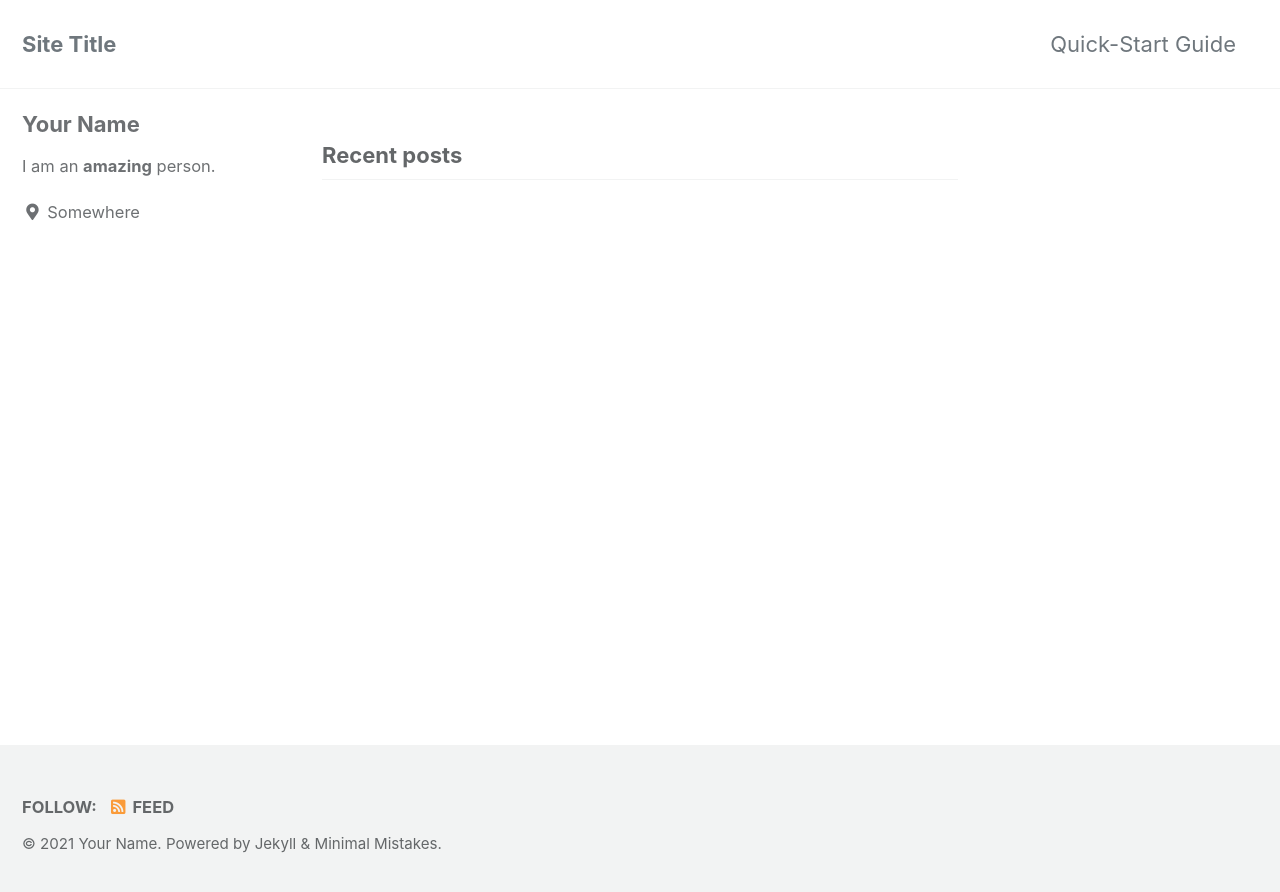
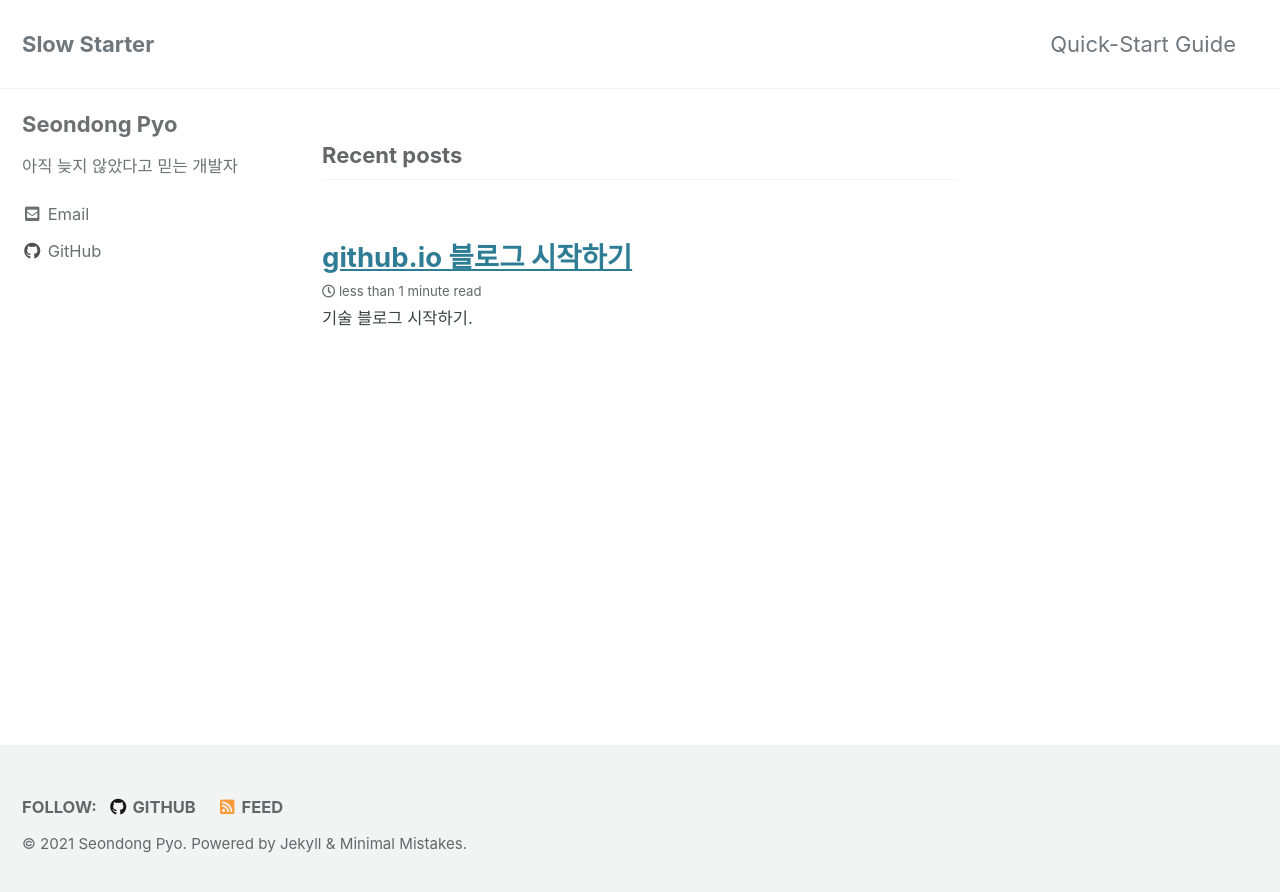
Before and after one commit to seondongpyo/seondongpyo.github.io, a Jekyll site: the page built from index.html, in a window 1280 px wide. Shown: the top 892 px of the page. Built offline with Jekyll 4.4.1, drawn with Linux system fonts in a browser that asks for light colours; cached includes are drawn as plain includes; the list of posts is cut into pages by our own code.

Commit message:
설정 및 글 작성 테스트

```diff
--- a/Gemfile
+++ b/Gemfile
@@ -1,2 +1,4 @@
 source "https://rubygems.org"
 gemspec
+gem 'tzinfo'
+gem 'tzinfo-data', platforms: [:mingw, :mswin, :x64_mingw]
--- a/_config.yml
+++ b/_config.yml
@@ -16,21 +16,24 @@ minimal_mistakes_skin    : "default" # "air", "aqua", "contrast", "dark", "dirt"
 
 # Site Settings
 locale                   : "en-US"
-title                    : "Site Title"
+title                    : "Slow Starter"
 title_separator          : "-"
 subtitle                 : # site tagline that appears below site title in masthead
-name                     : "Your Name"
-description              : "An amazing website."
-url                      : # the base hostname & protocol for your site e.g. "https://mmistakes.github.io"
+name                     : "Seondong Pyo"
+description              : "아직 늦지 않았다고 믿는 개발자"
+url                      : "https://seondongpyo.github.io"
 baseurl                  : # the subpath of your site, e.g. "/blog"
-repository               : # GitHub username/repo-name e.g. "mmistakes/minimal-mistakes"
+repository               : "seondongpyo/blog-comments" # GitHub username/repo-name e.g. "mmistakes/minimal-mistakes"
 teaser                   : # path of fallback teaser image, e.g. "/assets/images/500x300.png"
 logo                     : # path of logo image to display in the masthead, e.g. "/assets/images/88x88.png"
 masthead_title           : # overrides the website title displayed in the masthead, use " " for no title
 # breadcrumbs            : false # true, false (default)
 words_per_minute         : 200
 comments:
-  provider               : # false (default), "disqus", "discourse", "facebook", "staticman", "staticman_v2", "utterances", "custom"
+  provider               : "utterances" # false (default), "disqus", "discourse", "facebook", "staticman", "staticman_v2", "utterances", "custom"
+  utterances:
+    theme                : "github-dark" # "github-dark"
+    issue_term           : "pathname"
   disqus:
     shortname            : # https://help.disqus.com/customer/portal/articles/466208-what-s-a-shortname-
   discourse:
@@ -40,9 +43,6 @@ comments:
     appid                :
     num_posts            : # 5 (default)
     colorscheme          : # "light" (default), "dark"
-  utterances:
-    theme                : # "github-light" (default), "github-dark"
-    issue_term           : # "pathname" (default)
   staticman:
     branch               : # "master"
     endpoint             : # "https://{your Staticman v3 API}/v3/entry/github/"
@@ -94,18 +94,18 @@ analytics:
 
 # Site Author
 author:
-  name             : "Your Name"
+  name             : "Seondong Pyo"
   avatar           : # path of avatar image, e.g. "/assets/images/bio-photo.jpg"
-  bio              : "I am an **amazing** person."
-  location         : "Somewhere"
+  bio              : "아직 늦지 않았다고 믿는 개발자"
+  location         :
   email            :
   links:
     - label: "Email"
       icon: "fas fa-fw fa-envelope-square"
-      # url: "mailto:your.name@email.com"
+      url: "mailto:seondongpyo@gmail.com"
     - label: "Website"
       icon: "fas fa-fw fa-link"
-      # url: "https://your-website.com"
+      # url: "https://seondongpyo.github.io"
     - label: "Twitter"
       icon: "fab fa-fw fa-twitter-square"
       # url: "https://twitter.com/"
@@ -114,7 +114,7 @@ author:
       # url: "https://facebook.com/"
     - label: "GitHub"
       icon: "fab fa-fw fa-github"
-      # url: "https://github.com/"
+      url: "https://github.com/seondongpyo"
     - label: "Instagram"
       icon: "fab fa-fw fa-instagram"
       # url: "https://instagram.com/"
@@ -130,7 +130,7 @@ footer:
       # url:
     - label: "GitHub"
       icon: "fab fa-fw fa-github"
-      # url:
+      url: "https://github.com/seondongpyo"
     - label: "GitLab"
       icon: "fab fa-fw fa-gitlab"
       # url:
@@ -210,7 +210,7 @@ sass:
 permalink: /:categories/:title/
 paginate: 5 # amount of posts to show
 paginate_path: /page:num/
-timezone: # https://en.wikipedia.org/wiki/List_of_tz_database_time_zones
+timezone: Asia/Seoul # https://en.wikipedia.org/wiki/List_of_tz_database_time_zones
 
 
 # Plugins (previously gems:)
@@ -277,6 +277,18 @@ defaults:
       layout: single
       author_profile: true
       read_time: true
-      comments: # true
+      comments: true
       share: true
       related: true
+
+  # _pages
+  - scope:
+      path: ""
+      type: pages
+    values:
+      layout: single
+      author_profile: true
+      read_time: false
+      comments: true
+      share: true
+      related: false
--- /dev/null
+++ b/_posts/2021-05-15-first-post.md
@@ -0,0 +1,12 @@
+---
+title:  "github.io 블로그 시작하기"
+excerpt: "기술 블로그 시작하기."
+
+categories:
+  - Blog
+tags:
+  - Blog
+last_modified_at: 2021-05-15T13:19:00
+---
+
+첫 번째 글 테스트
```
